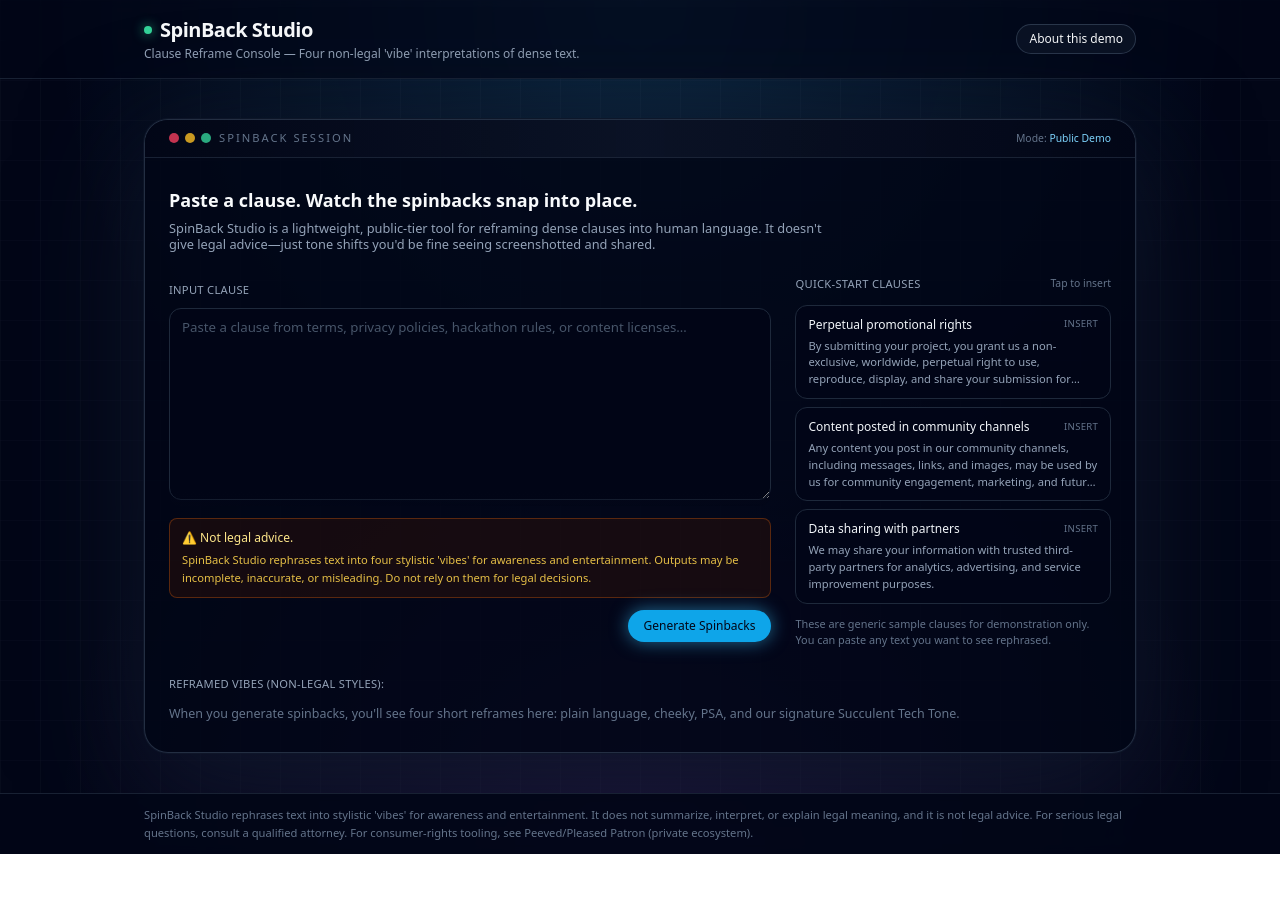
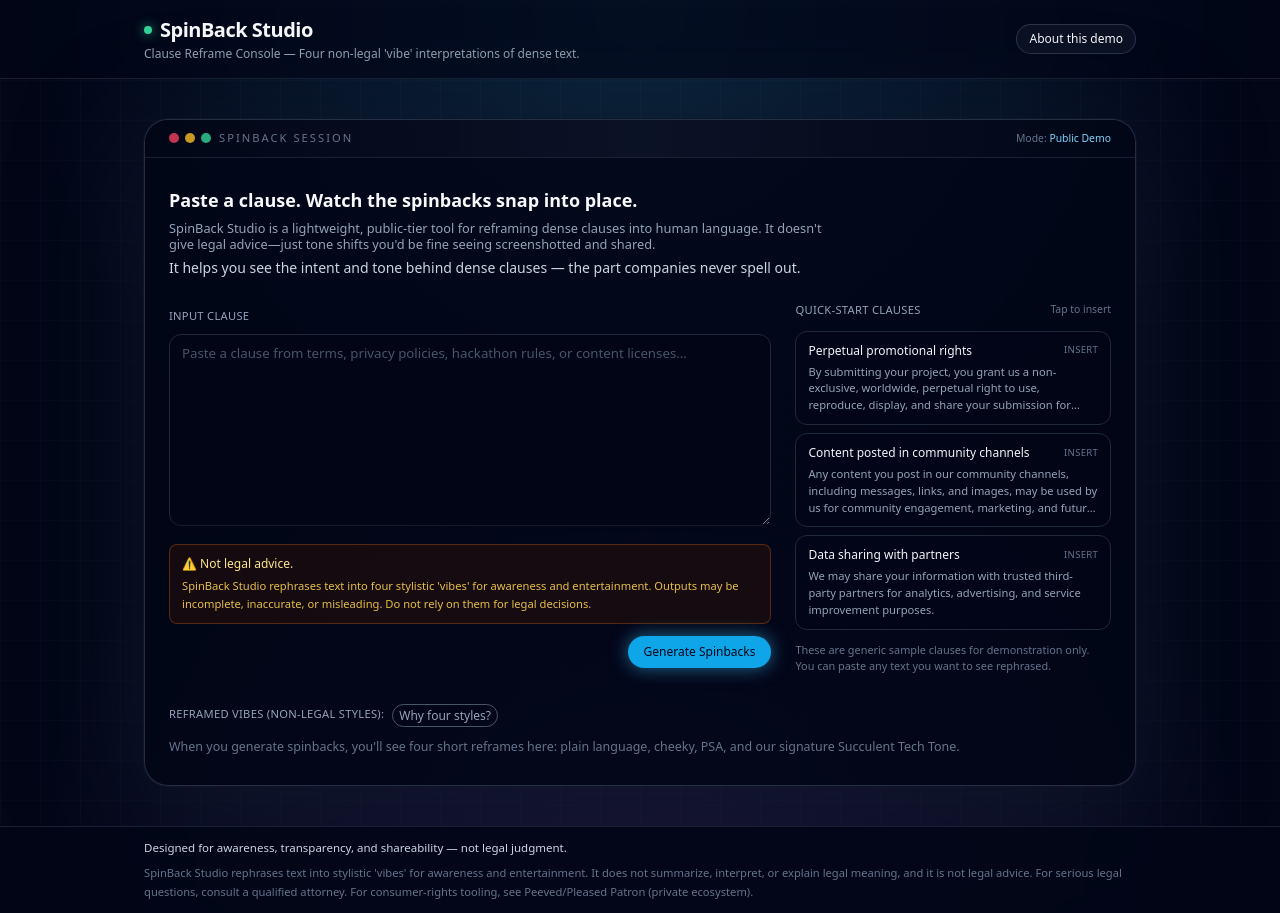
Before and after one commit to leonclaude/SpinBack-Studio, a React (Vite) app: page / in a window 1280 px wide. Before the commit the page ends 854 px from the top, so only its background shows below. Built offline with nearby package versions, Linux system fonts and the light colour scheme.

Commit message:
Updated App.tsx

```diff
--- a/src/App.tsx
+++ b/src/App.tsx
@@ -139,6 +139,9 @@ function App() {
                   give legal advice—just tone shifts you&apos;d be fine seeing
                   screenshotted and shared.
                 </p>
+                <p className="mt-2 text-sm text-slate-300">
+                  It helps you see the intent and tone behind dense clauses — the part companies never spell out.
+                </p>
               </section>
 
               <section className="grid gap-6 lg:grid-cols-[minmax(0,2.1fr)_minmax(0,1.1fr)] items-start">
@@ -229,9 +232,28 @@ function App() {
 
               <section className="space-y-3 pt-1">
                 <div className="flex items-center justify-between gap-2">
-                  <h3 className="text-[0.7rem] uppercase tracking-wide text-slate-400">
-                    Reframed Vibes (non-legal styles):
-                  </h3>
+                  <div className="flex items-center gap-2">
+                    <h3 className="text-[0.7rem] uppercase tracking-wide text-slate-400">
+                      Reframed Vibes (non-legal styles):
+                    </h3>
+                    <div className="relative group">
+                      <span className="cursor-help text-xs text-slate-400 border border-slate-600 rounded-full px-1.5 py-0.5">
+                        Why four styles?
+                      </span>
+                      <div className="absolute z-20 mt-2 hidden w-64 rounded-md border border-slate-700 bg-slate-900/95 px-3 py-2 text-xs text-slate-200 shadow-lg group-hover:block">
+                        <p className="font-semibold mb-1">Each style exposes a different dimension of the clause:</p>
+                        <ul className="list-disc list-inside space-y-0.5">
+                          <li><span className="font-semibold">Plain</span> → clarity</li>
+                          <li><span className="font-semibold">Cheeky</span> → tone</li>
+                          <li><span className="font-semibold">PSA</span> → safety awareness</li>
+                          <li><span className="font-semibold">Succulent</span> → memorability</li>
+                        </ul>
+                        <p className="mt-1 text-[0.68rem] text-slate-400">
+                          This isn&apos;t humor — it&apos;s multi-angle comprehension.
+                        </p>
+                      </div>
+                    </div>
+                  </div>
                   {result && (
                     <span className="text-[0.65rem] text-slate-500">
                       Engineered to be safe to screenshot &amp; share.
@@ -285,6 +307,7 @@ function App() {
                       badge="The Naked Ingredient"
                       accent="from-sky-500/40"
                       text={result.plain}
+                      variant="plain"
                       onCopy={() => handleCopy(result.plain)}
                     />
                     <ResultCard
@@ -292,6 +315,7 @@ function App() {
                       badge="The Wink"
                       accent="from-amber-400/50"
                       text={result.cheeky}
+                      variant="cheeky"
                       onCopy={() => handleCopy(result.cheeky)}
                     />
                     <ResultCard
@@ -299,6 +323,7 @@ function App() {
                       badge="The Quick Bite"
                       accent="from-emerald-400/50"
                       text={result.psa}
+                      variant="psa"
                       onCopy={() => handleCopy(result.psa)}
                     />
                     <ResultCard
@@ -306,6 +331,7 @@ function App() {
                       badge="The Full Flavor"
                       accent="from-fuchsia-400/55"
                       text={result.succulent}
+                      variant="succulent"
                       onCopy={() => handleCopy(result.succulent)}
                     />
                   </div>
@@ -318,7 +344,10 @@ function App() {
       </main>
 
       <footer className="relative z-10 border-t border-slate-800/80 bg-slate-950/90 backdrop-blur-sm">
-        <div className="max-w-5xl mx-auto px-4 py-3">
+        <div className="max-w-5xl mx-auto px-4 py-3 space-y-2">
+          <p className="text-[0.72rem] text-slate-300">
+            Designed for awareness, transparency, and shareability — not legal judgment.
+          </p>
           <p className="text-[0.7rem] text-slate-500 leading-relaxed">
             SpinBack Studio rephrases text into stylistic 'vibes' for awareness and entertainment. It does not summarize, interpret, or explain legal meaning, and it is not legal advice. For serious legal questions, consult a qualified attorney. For consumer-rights tooling, see Peeved/Pleased Patron (private ecosystem).
           </p>
--- a/src/components/ResultCard.tsx
+++ b/src/components/ResultCard.tsx
@@ -3,10 +3,18 @@ type ResultCardProps = {
   badge: string;
   accent: string;
   text: string;
+  variant: "plain" | "cheeky" | "psa" | "succulent";
   onCopy: () => void;
 };
 
-export function ResultCard({ title, badge, accent, text, onCopy }: ResultCardProps) {
+const variantDescriptions = {
+  plain: "The simplest, clearest version of what the clause says.",
+  cheeky: "Surfaces the attitude behind the wording.",
+  psa: "Highlights safety or awareness signals.",
+  succulent: "Makes the meaning stick through vivid storytelling.",
+};
+
+export function ResultCard({ title, badge, accent, text, variant, onCopy }: ResultCardProps) {
   return (
     <div className="relative group rounded-2xl border border-slate-800 bg-slate-950/90 p-3 flex flex-col justify-between min-h-[9.5rem] overflow-hidden">
       <div
@@ -21,6 +29,9 @@ export function ResultCard({ title, badge, accent, text, onCopy }: ResultCardPro
           <span className="inline-flex mt-1 px-2 py-0.5 rounded-full text-[0.6rem] bg-slate-900/80 border border-slate-700 text-slate-200 uppercase tracking-wide">
             {badge}
           </span>
+          <p className="mt-1 text-[0.68rem] text-slate-300 leading-snug">
+            {variantDescriptions[variant]}
+          </p>
         </div>
         <button
           type="button"
```
